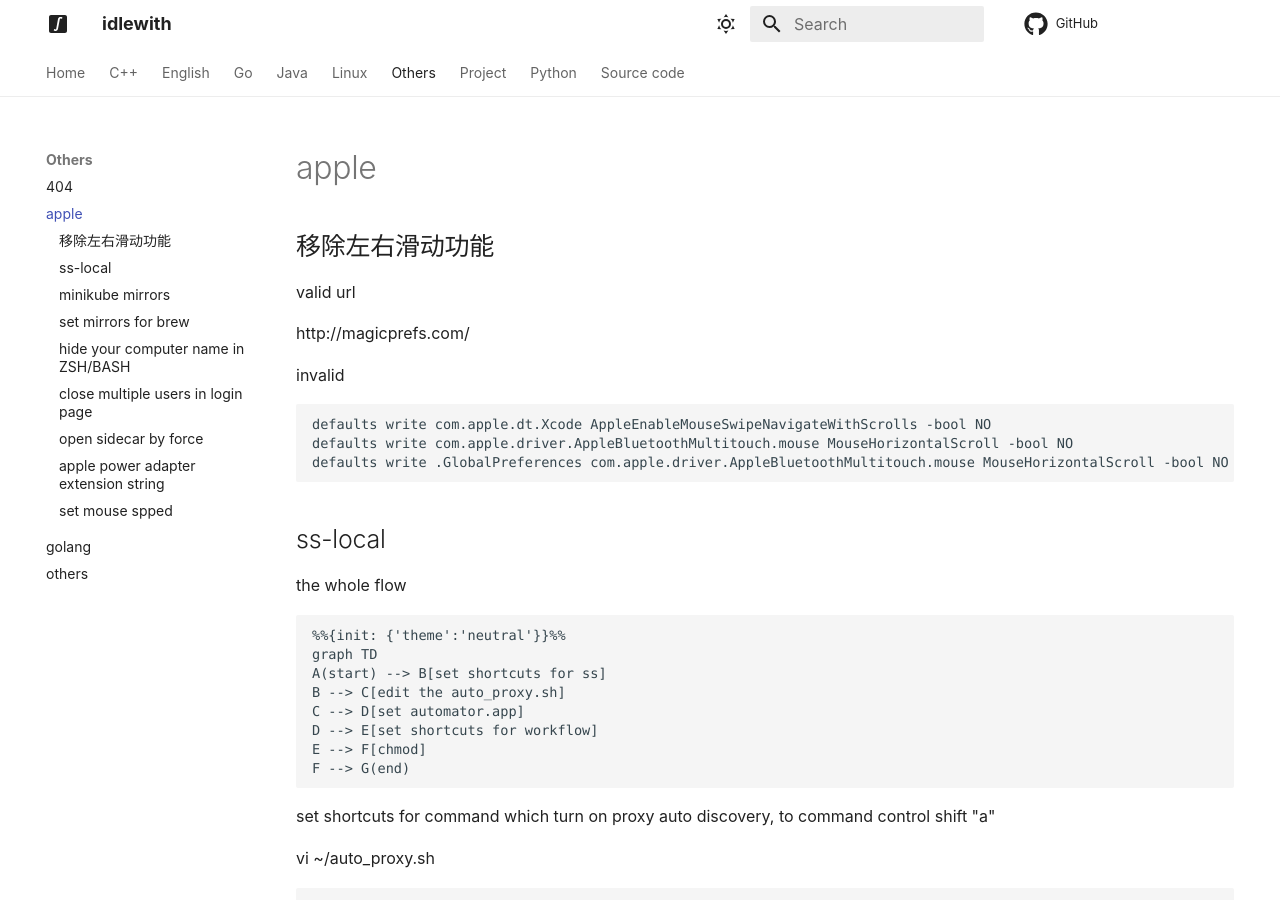
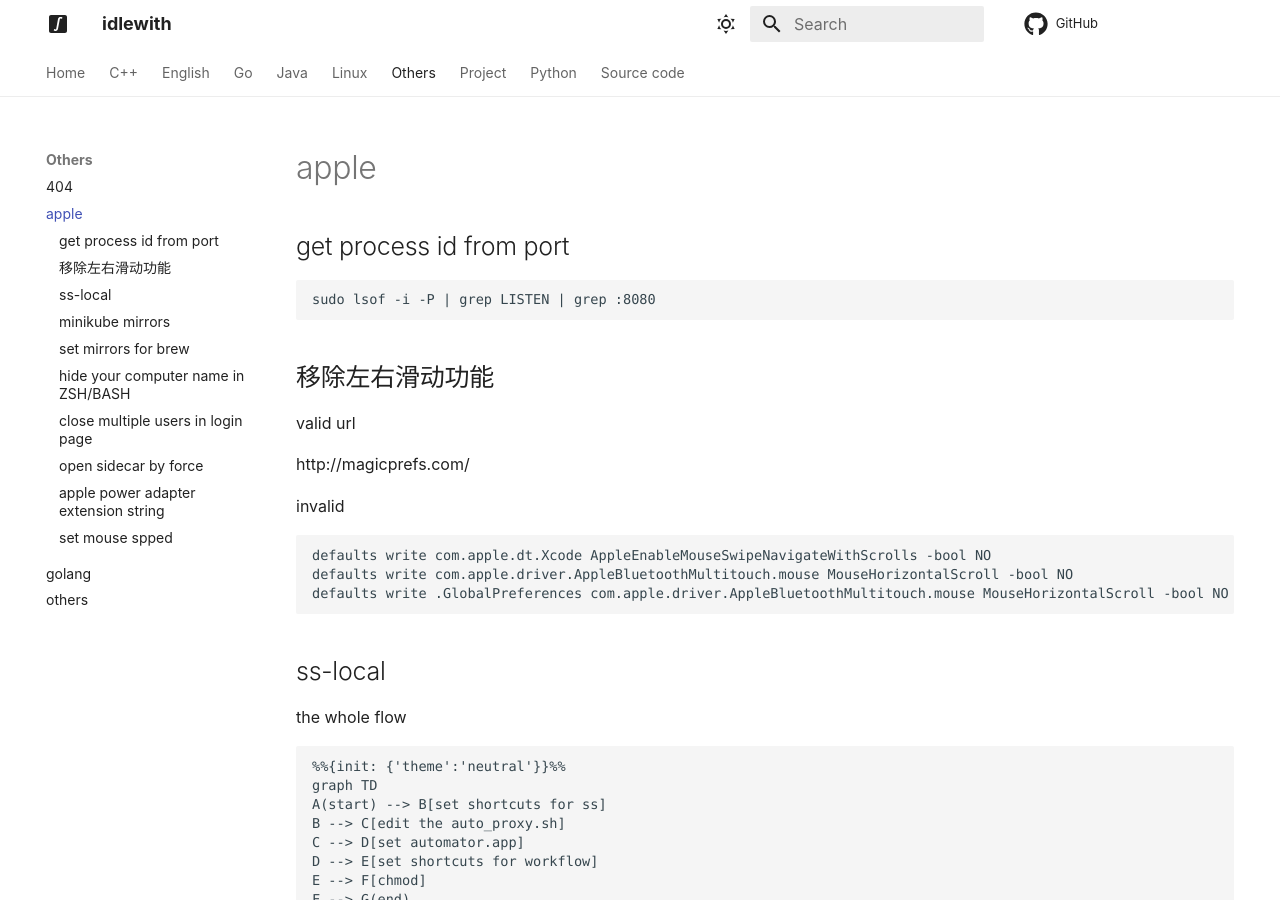
Before and after one commit to idlewith/blog, an MkDocs documentation site: the page built from docs/others/apple.md, in a window 1280 px wide and 900 px high. Built offline with MkDocs 1.6.1 and Material for MkDocs 9.7.7, drawn with Linux system fonts in a browser that asks for light colours; comment, search, counter and statistics services are not loaded.

Commit message:
get pid from lsof

````diff
--- a/docs/others/apple.md
+++ b/docs/others/apple.md
@@ -1,5 +1,13 @@
 
 # apple
+
+
+## get process id from port
+
+
+```
+sudo lsof -i -P | grep LISTEN | grep :8080
+```
 
 
 ## 移除左右滑动功能
````
